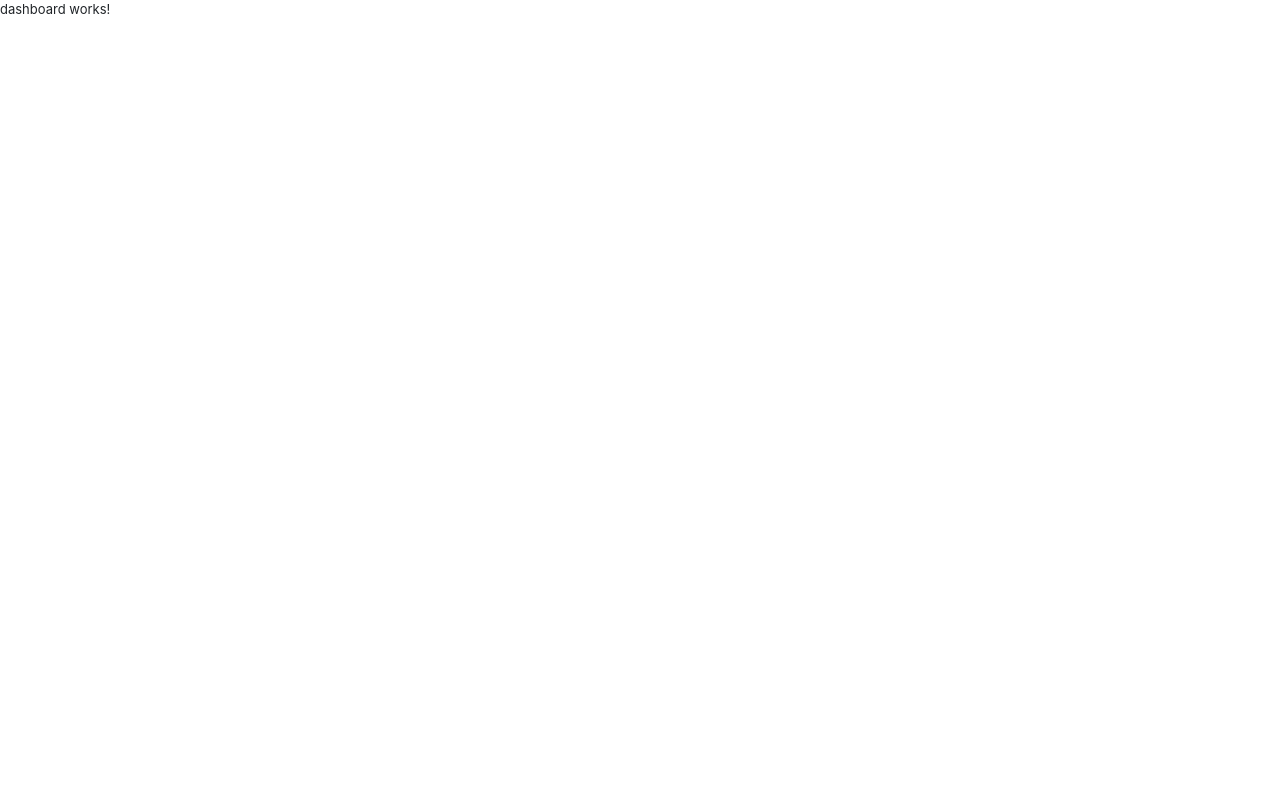
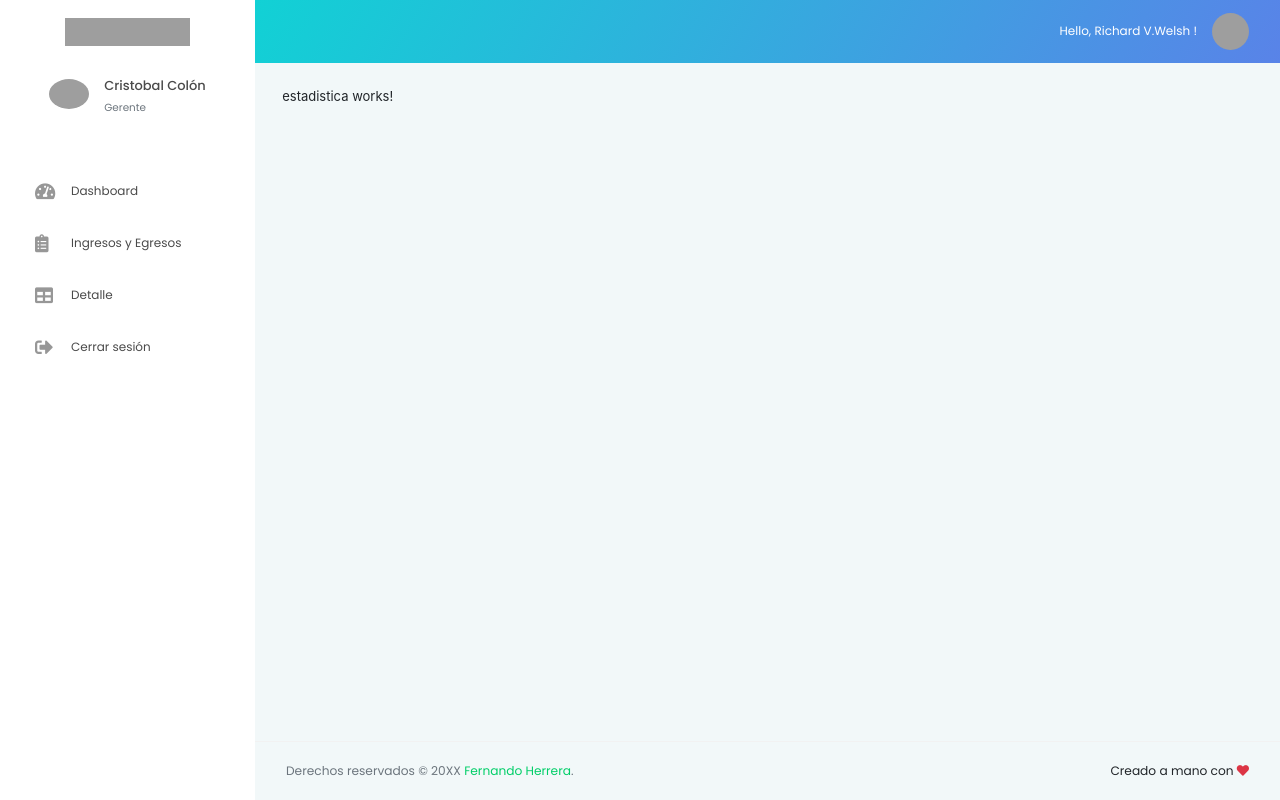
Before and after one commit to wilmer142/ingresoEgresoApp, an Angular app: page / in a window 1280 px wide. Built offline with nearby package versions, Linux system fonts and the light colour scheme; grey boxes are pictures that could not be loaded.

Commit message:
Creating and implementing dashboar children routes

```diff
--- a/src/app/dashboard/dashboard.component.html
+++ b/src/app/dashboard/dashboard.component.html
@@ -1 +1,13 @@
-<p>dashboard works!</p>
+<app-navbar></app-navbar>
+
+<div class="page-body-wrapper">
+    <app-sidebar></app-sidebar>
+
+    <div class="main-panel">
+        <div class="content-wrapper">
+            <router-outlet></router-outlet>
+        </div>
+
+        <app-footer></app-footer>
+    </div>
+</div>
--- /dev/null
+++ b/src/app/dashboard/dashboard.routes.ts
@@ -0,0 +1,11 @@
+import { Routes } from '@angular/router';
+import { EstadisticaComponent } from '../ingreso-egreso/estadistica/estadistica.component';
+import { IngresoEgresoComponent } from '../ingreso-egreso/ingreso-egreso.component';
+import { DetalleComponent } from '../ingreso-egreso/detalle/detalle.component';
+
+
+export const dashboardRoutes: Routes = [
+    { path: '', component: EstadisticaComponent },
+    { path: 'ingreso-egreso', component: IngresoEgresoComponent },
+    { path: 'detalle', component: DetalleComponent },
+];
```
Also changed, not shown: src/app/app-routing.module.ts (+6 -1 lines), src/app/app.component.html (+0 -15 lines).
